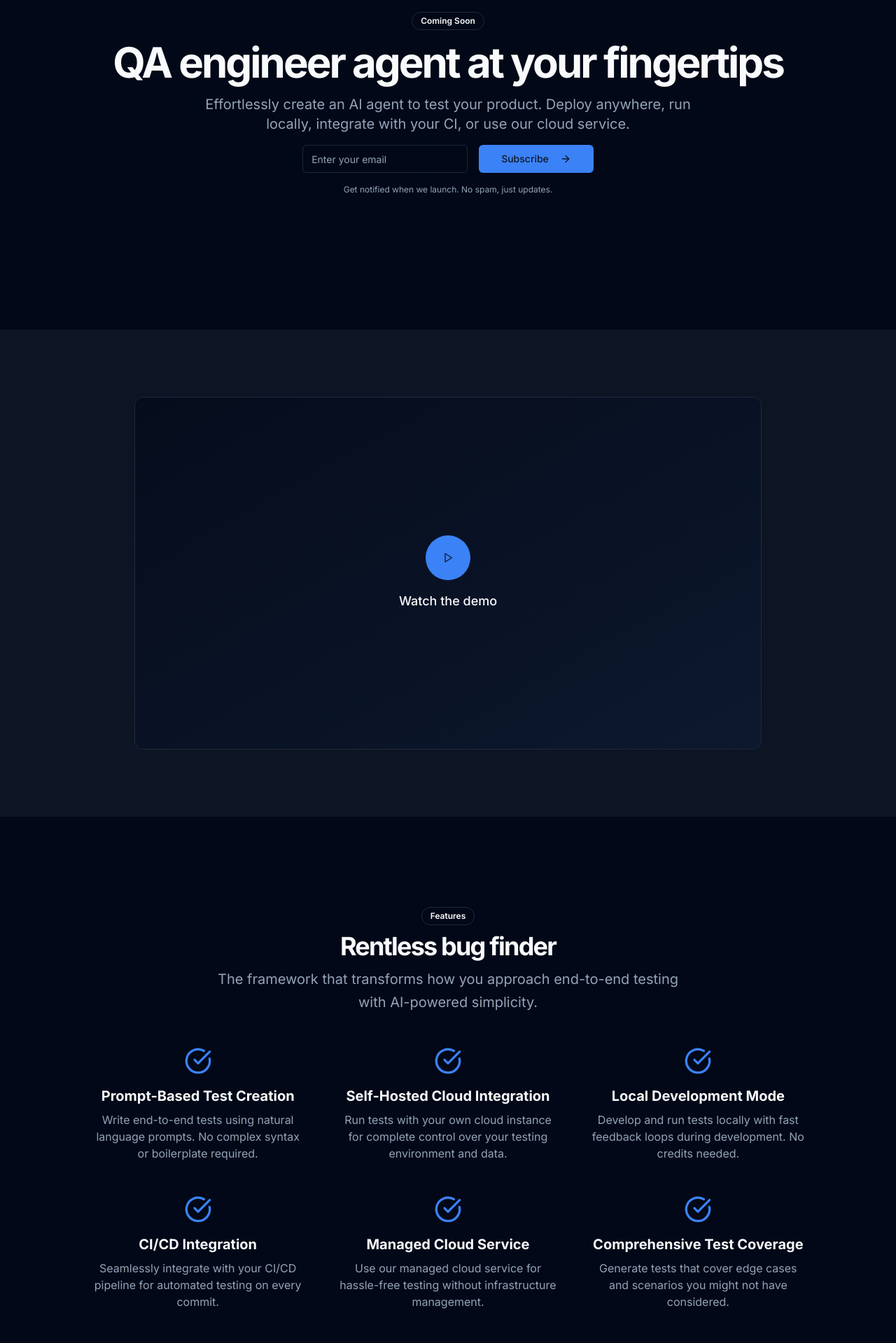
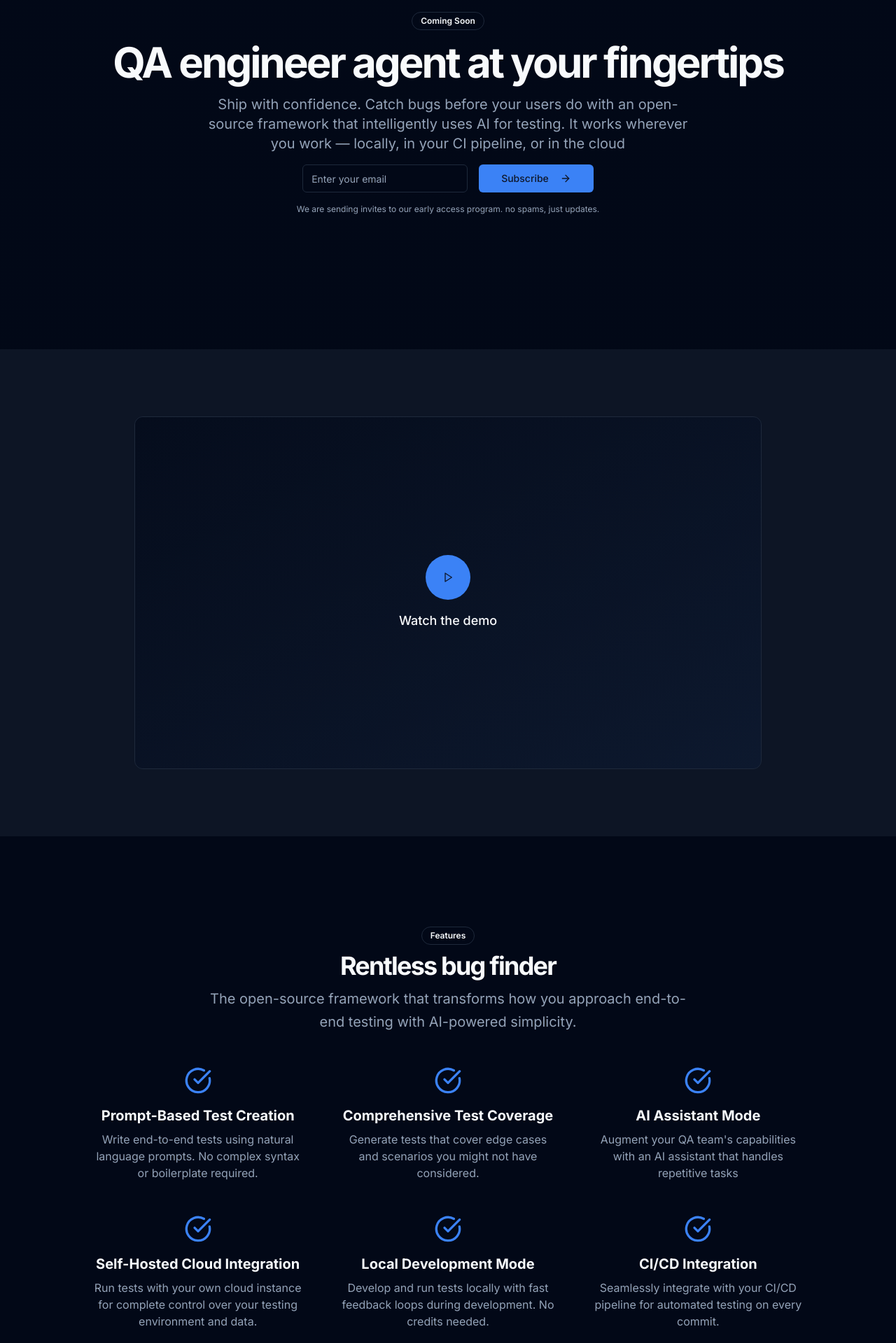
Before and after one commit to dielduarte/qaengineer.ai, a Next.js app in the folder apps/website/: page / in a window 1280 px wide. Shown: the part 240-2159 px from the top of the page at 70% size. Built offline with nearby package versions, Linux system fonts and the light colour scheme.

Commit message:
updates to website

```diff
--- a/apps/website/src/app/page.tsx
+++ b/apps/website/src/app/page.tsx
@@ -77,9 +77,10 @@ export default function Home() {
                 QA engineer agent at your fingertips
               </h1>
               <p className="mx-auto max-w-[700px] text-muted-foreground md:text-xl">
-                Effortlessly create an AI agent to test your product. Deploy
-                anywhere, run locally, integrate with your CI, or use our cloud
-                service.
+                Ship with confidence. Catch bugs before your users do with an
+                open-source framework that intelligently uses AI for testing. It
+                works wherever you work — locally, in your CI pipeline, or in
+                the cloud
               </p>
               {actionResult?.apiError === false ? (
                 <p className="text-emerald-500 text-lg font-semibold py-8">
@@ -110,7 +111,8 @@ export default function Home() {
                 </form>
               )}
               <p className="text-xs text-muted-foreground">
-                Get notified when we launch. No spam, just updates.
+                We are sending invites to our early access program. no spams,
+                just updates.
               </p>
             </div>
           </div>
@@ -133,8 +135,8 @@ export default function Home() {
                   Rentless bug finder
                 </h2>
                 <p className="mx-auto max-w-[700px] text-muted-foreground md:text-xl/relaxed lg:text-base/relaxed xl:text-xl/relaxed">
-                  The framework that transforms how you approach end-to-end
-                  testing with AI-powered simplicity.
+                  The open-source framework that transforms how you approach
+                  end-to-end testing with AI-powered simplicity.
                 </p>
               </div>
             </div>
@@ -142,6 +144,16 @@ export default function Home() {
               <FeatureCard
                 title="Prompt-Based Test Creation"
                 description="Write end-to-end tests using natural language prompts. No complex syntax or boilerplate required."
+                icon={<CheckCircle className="h-10 w-10 text-primary" />}
+              />
+              <FeatureCard
+                title="Comprehensive Test Coverage"
+                description="Generate tests that cover edge cases and scenarios you might not have considered."
+                icon={<CheckCircle className="h-10 w-10 text-primary" />}
+              />
+              <FeatureCard
+                title="AI Assistant Mode"
+                description="Augment your QA team's capabilities with an AI assistant that handles repetitive tasks"
                 icon={<CheckCircle className="h-10 w-10 text-primary" />}
               />
               <FeatureCard
@@ -159,20 +171,10 @@ export default function Home() {
                 description="Seamlessly integrate with your CI/CD pipeline for automated testing on every commit."
                 icon={<CheckCircle className="h-10 w-10 text-primary" />}
               />
-              <FeatureCard
-                title="Managed Cloud Service"
-                description="Use our managed cloud service for hassle-free testing without infrastructure management."
-                icon={<CheckCircle className="h-10 w-10 text-primary" />}
-              />
-              <FeatureCard
-                title="Comprehensive Test Coverage"
-                description="Generate tests that cover edge cases and scenarios you might not have considered."
-                icon={<CheckCircle className="h-10 w-10 text-primary" />}
-              />
               <div className="lg:col-start-2 lg:col-end-3">
                 <FeatureCard
-                  title="AI Assistant Mode"
-                  description="Augment your QA team's capabilities with an AI assistant that handles repetitive tasks"
+                  title="Managed Cloud Service"
+                  description="Use our managed cloud service for hassle-free testing without infrastructure management."
                   icon={<CheckCircle className="h-10 w-10 text-primary" />}
                 />
               </div>
```
